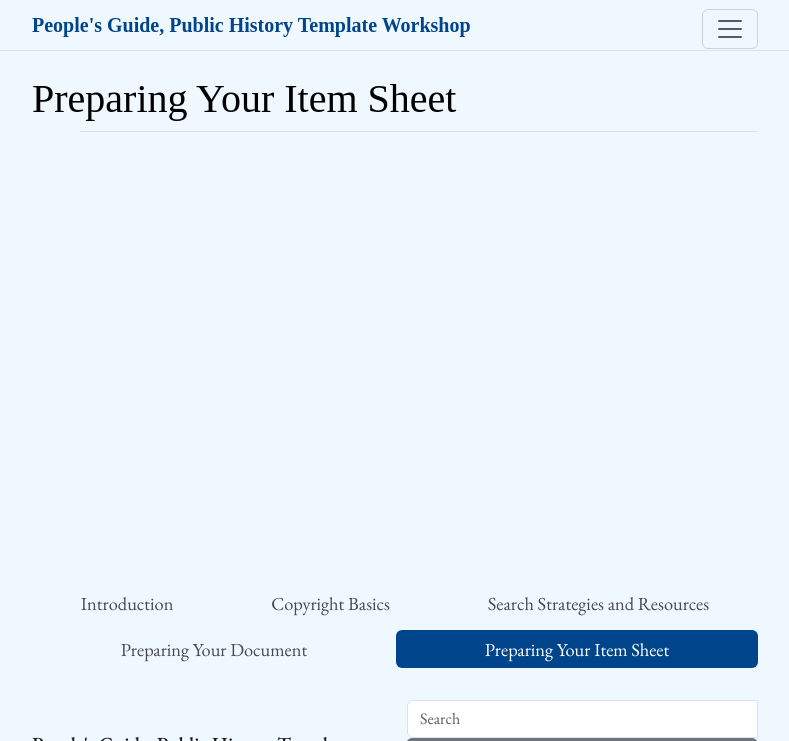
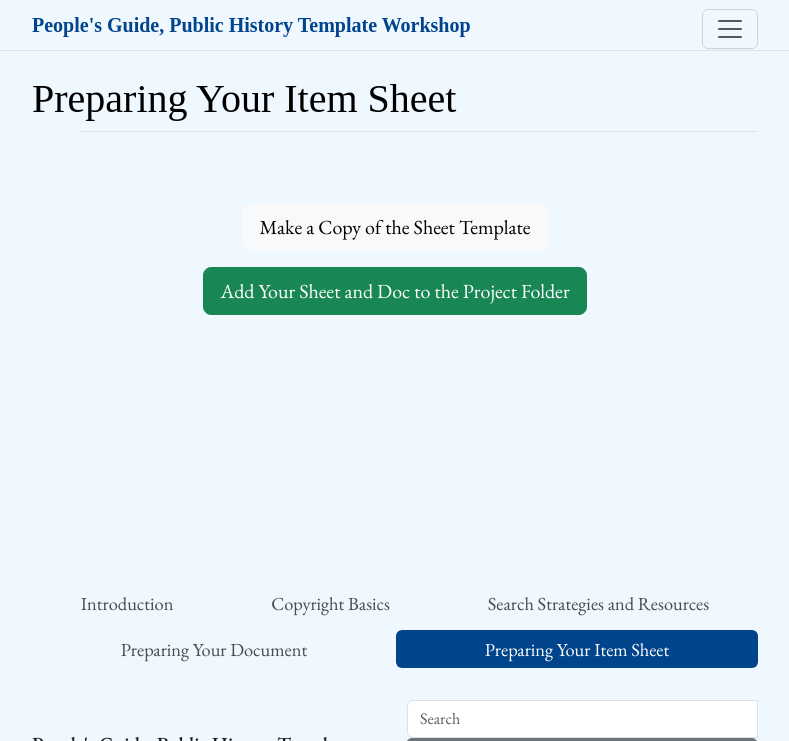
Before and after one commit to thecdil/peoples_guide, a Jekyll site: the page built from content/5_sheet.md, in a window 1280 px wide, cut to the strip 0-741 px from the top of the page. Shown: the whole strip, without its empty margins (245-1034 px from the left). Built offline with Jekyll 4.4.1, drawn with Linux system fonts in a browser that asks for light colours; some web fonts are replaced.

Commit message:
template buttons

```diff
--- a/content/5_sheet.md
+++ b/content/5_sheet.md
@@ -5,5 +5,7 @@ gallery: true
 ---
 
 <br>
+{% include feature/button.html text="Make a Copy of the Sheet Template" link="https://docs.google.com/spreadsheets/d/1Sfn-fz5k1J8bGOVa6LiF9-NFD7kN1NFkqvkIcX4a7tw/edit?usp=copy" color="light" size="lg" centered="true" %}
 
+{% include feature/button.html text="Add Your Sheet and Doc to the Project Folder" link="https://drive.google.com/drive/folders/1xflZAhqvhQJ1Pho0AfVbJJNHIAxCAuZV?usp=sharing" color="success" size="lg" centered="true" %}
 <br>
```
Also changed, not shown: content/3_search.md (+1 -1 lines), content/4_doc.md (+4 -0 lines).
